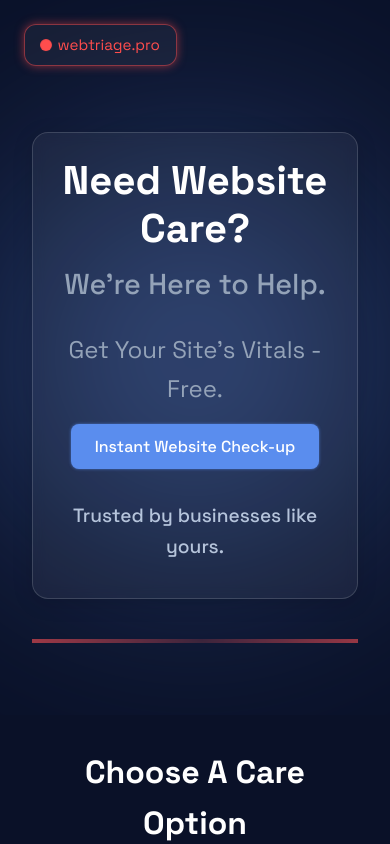
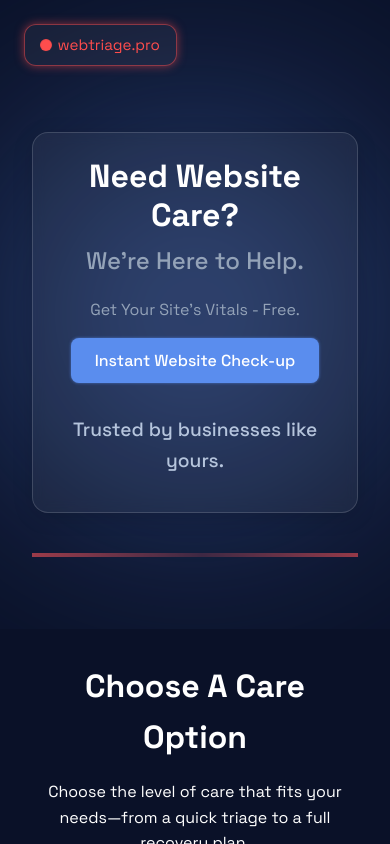
Before and after one commit to KatrinaFinney/webtriage, a Next.js app: page / in a window 390 px wide. Built offline with nearby package versions, Linux system fonts and the light colour scheme.

Commit message:
homepage polish

```diff
--- a/src/app/styles/HeroSection.module.css
+++ b/src/app/styles/HeroSection.module.css
@@ -215,7 +215,7 @@
   }
 
   .cardText {
-    font-size: 1.5rem;
+    font-size: 1rem;
     padding-top: 0;
   }
 
@@ -248,3 +248,11 @@
     max-width: 90vw;
   }
 }
+@media (max-width: 480px) {
+  .title {
+    font-size: 2rem;  /* a sweet spot for small phones */
+  }
+  .subtitle {
+    font-size: 1.5rem;  /* keeps the subtitle readable but not huge */
+  }
+}
```
